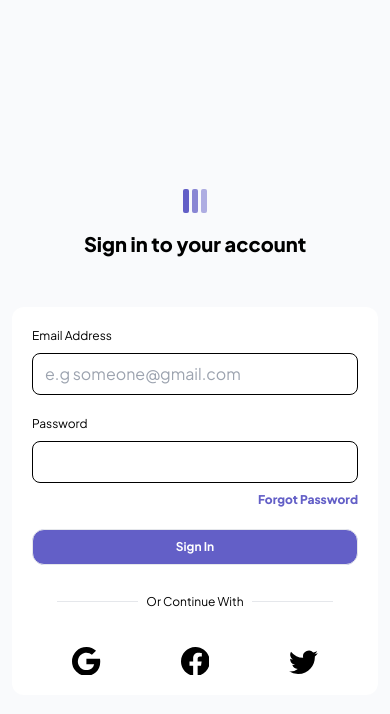
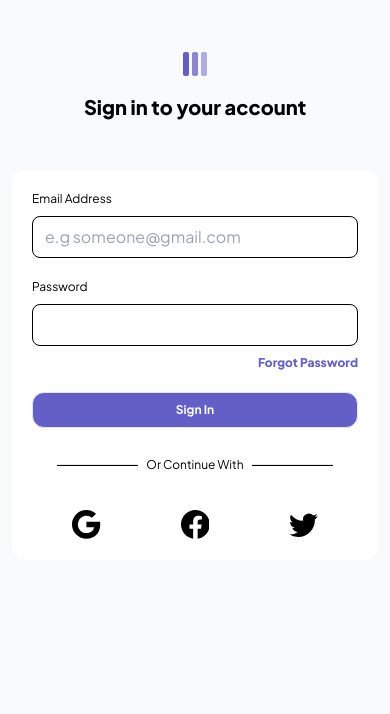
Before and after one commit to ShreeraamGit/my-app, a React (Create React App) app: page / in a window 390 px wide. Shown: the top 714 px of the page. Built offline with nearby package versions, Linux system fonts and the light colour scheme; no server answers.

Commit message:
ui chnages mobile

```diff
--- a/src/components/Auth.jsx
+++ b/src/components/Auth.jsx
@@ -17,7 +17,7 @@
   };
 
   return (
-    <div className="min-w-screen min-h-screen flex md:items-center md:justify-center justify-center items-center bg-[#f9fafc]">
+    <div className="min-w-screen min-h-screen flex md:items-center md:justify-center justify-center items-start bg-[#f9fafc]">
       <div className="flex flex-col mt-10 md:mt-0 justify-center items-center gap-12 md:gap-10 w-full h-fit p-3">
         <div className="flex flex-col justify-center items-center gap-4">
           <img
```
